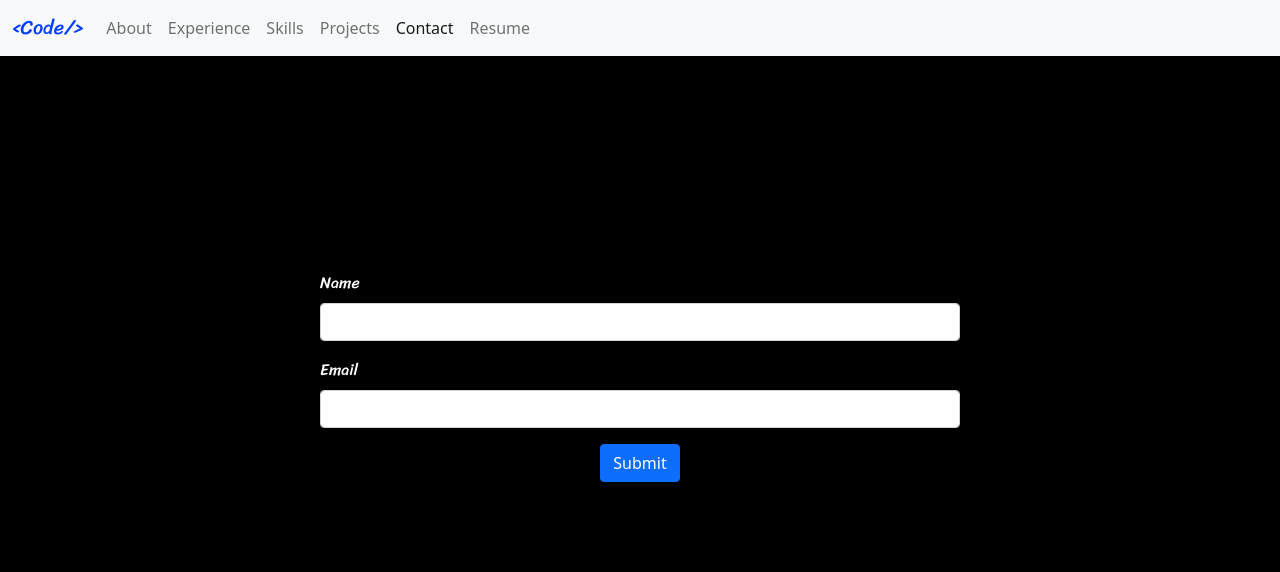
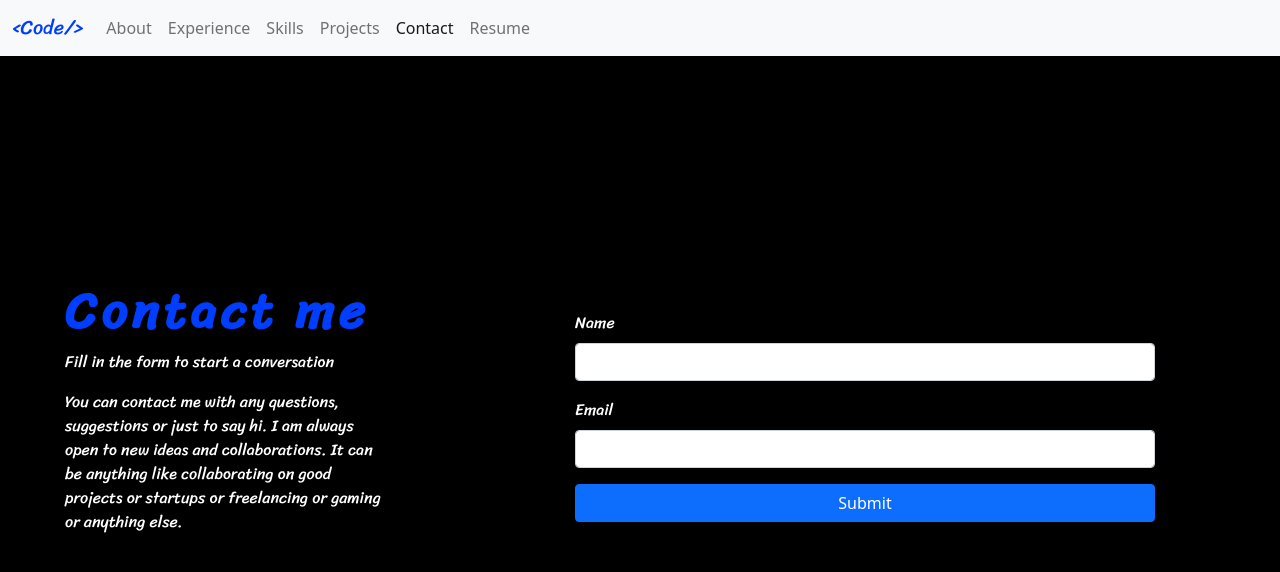
Before and after one commit to Alexisrk310/cv-profile, a React (Create React App) app: page /contact in a window 1280 px wide. Shown: the top 572 px of the page. Built offline with nearby package versions, Linux system fonts and the light colour scheme.

Commit message:
está todo terminado aunque puede mejorar projects

```diff
--- a/src/page/Components/Contact.js
+++ b/src/page/Components/Contact.js
@@ -8,7 +8,7 @@ export const Contact = () => {
 	const validateEmail =
 		/^(([^<>()\[\]\\.,;:\s@"]+(\.[^<>()\[\]\\.,;:\s@"]+)*)|(".+"))@((\[[0-9]{1,3}\.[0-9]{1,3}\.[0-9]{1,3}\.[0-9]{1,3}])|(([a-zA-Z\-0-9]+\.)+[a-zA-Z]{2,}))$/;
 	return (
-		<>
+		<div className="board-contact">
 			<Formik
 				initialValues={{ name: '', email: '' }}
 				onSubmit={handleSubmit}
@@ -24,11 +24,20 @@ export const Contact = () => {
 				}}>
 				{({ errors, handleBlur, handleChange, handleSubmit, values }) => {
 					return (
-						<div className="content-form">
-							<form
-								onSubmit={handleSubmit}
-								className="d-flex flex-column justify-content-center align-items-center form-contact">
-								<div className="mb-3 w-50">
+						<div className="container-contact">
+							<div className="font-main white w-25">
+								<h2 className="bold contact-me">Contact me</h2>
+								<p>Fill in the form to start a conversation</p>
+								<p>
+									You can contact me with any questions, suggestions or just to
+									say hi. I am always open to new ideas and collaborations. It
+									can be anything like collaborating on good projects or
+									startups or freelancing or gaming or anything else.
+								</p>
+							</div>
+							<div className="board-form">
+								<form onSubmit={handleSubmit} className=" form-contact  ">
+									<div className="mb-3">
 										<label
 											for="exampleInputName"
 											className="form-label font-main white">
@@ -52,7 +61,7 @@ export const Contact = () => {
 											)}
 										/>
 									</div>
-								<div className="mb-3 w-50">
+									<div className="mb-3 ">
 										<label
 											for="exampleInputEmail"
 											className="form-label font-main white">
@@ -75,14 +84,17 @@ export const Contact = () => {
 										/>
 									</div>
 
-								<button type="submit" className="btn btn-primary">
+									<button
+										type="submit"
+										className="btn btn-primary d-block w-100">
 										Submit
 									</button>
 								</form>
 							</div>
+						</div>
 					);
 				}}
 			</Formik>
-		</>
+		</div>
 	);
 };
--- a/src/page/Components/Skills.js
+++ b/src/page/Components/Skills.js
@@ -13,7 +13,7 @@ import visualstudiocode from './../../assets/img/visualstudiocode.png';
 export const Skills = () => {
 	return (
 		<div className="container mt-5">
-			<h1 className="white  font-main mb-1">SKILLS</h1>
+			<h1 className="white  font-main mb-1 skills">SKILLS</h1>
 			<hr className="white " />
 			<h3 className="font-main white">Programming</h3>
 			<div className="row d-flex">
--- a/src/styles/contactStyle.css
+++ b/src/styles/contactStyle.css
@@ -1,8 +1,29 @@
-form{
+/* form{
 
 }
 
 .form-contact{
     width: 100vw;
     height: 80vh;
+} */
+.container-contact{
+    width: 100vw;
+    height: 90vh;
+    /* background-color: brown; */
+    flex-direction: row;
+    display: flex;
+    justify-content: space-around;
+    align-items: center;
+
 }
+.board-form{
+    /* background-color: aqua;     */
+    width:700px;
+    padding: 60px;
+}
+.contact-me{
+    color: #003EFF;
+    font-size:50px;
+    letter-spacing: 5px;
+    font-weight: 900;
+}
--- a/src/styles/skillsStyle.css
+++ b/src/styles/skillsStyle.css
@@ -7,3 +7,10 @@
    align-self: center;
    color: aliceblue;
 }
+.skills{
+
+    color: #003EFF;
+    /* font-size:50px; */
+    letter-spacing: 10px;
+    font-weight: 900;
+}
```
Lines whose indentation alone changed are shown as unchanged.
